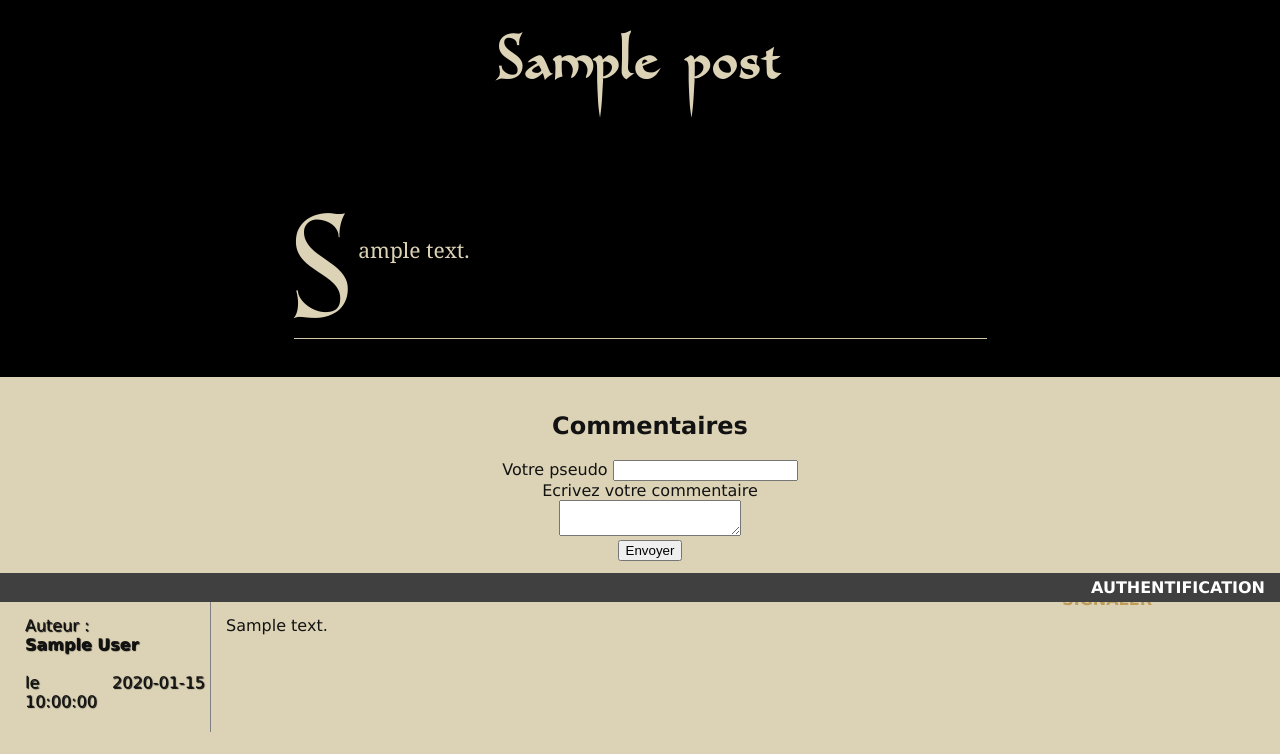
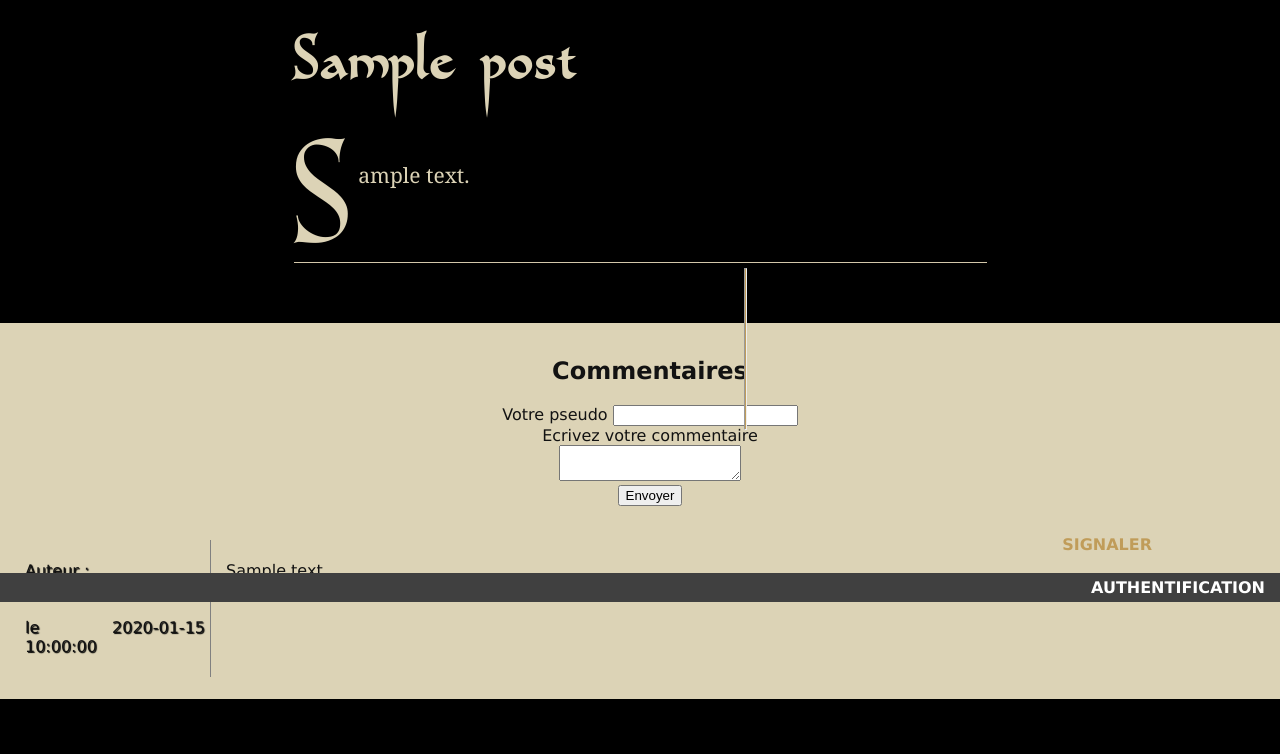
Before and after one commit to SarahGostan/DWJ-Project-4, a PHP site: page /index.php?action=viewPost&id=1 in a window 1280 px wide. Shown: the part 198-952 px from the top of the page. After the commit the page ends 897 px from the top, so only its background shows below. Run offline with PHP 8.4, Linux system fonts and the light colour scheme; tables that the repository leaves empty or names only in its code hold one stand-in row (values such as "Sample post"); some libraries are stand-ins or nearby versions.

Commit message:
Modifications CSS mineures

```diff
--- a/public/style.css
+++ b/public/style.css
@@ -23,6 +23,18 @@ h3{
 	font-size: 44px;
 }
 
+h4{
+	font-weight: bold;
+}
+
+.separation{
+	clear: both;
+	position: absolute;
+	height: 10em;
+	width: 1px;
+	background:  #c09c59;
+	margin: 5px;
+}
 
 a{
 	text-decoration: none;
@@ -144,11 +156,18 @@ background-image: -webkit-linear-gradient(left, #f6f4ee, #c2b189, #f6f4ee);
 
 
 
-#nextAbstract, #previousAbstract, #actualAbstract{
+#nextAbstract, #previousAbstract{
 	width: 33%;
 	text-align: center;
 }
 
+#nextAbstract{
+	margin-right: 10px;
+}
+
+#previousAbstract{
+	margin-left: 10px;
+}
 
 #listPostsAdmin{
 	display: flex;
@@ -169,9 +188,10 @@ background-image: -webkit-linear-gradient(left, #f6f4ee, #c2b189, #f6f4ee);
 	margin-top: 30px;
 }
 
+
+
 .abstract{
 	margin: auto;
-	text-align: justify;
 	border-bottom: 1px solid #c2b189;
 	width: 25%;
 	padding: 20px;
@@ -182,6 +202,7 @@ background-image: -webkit-linear-gradient(left, #f6f4ee, #c2b189, #f6f4ee);
 	padding: 10px;
 	margin-bottom: 30px;
 	height: 300px;
+	text-align: justify;
 }
 
 .abstract a{
--- a/view/admin/administration.php
+++ b/view/admin/administration.php
@@ -16,7 +16,7 @@ ob_start();?>
 	?>
 
 
-		<div class="abstract">	<h2>
+		<div class="adminAbstract">	<h2>
 						<?= ($data['title']); ?><br />
 						<em>le <?= $data['date_creation'];
 									?></em>
--- a/view/post.php
+++ b/view/post.php
@@ -7,9 +7,7 @@ ob_start();
 
 <section id="postsContent">
 	<div id="actualAbstract">
-		<h3><?= (strip_tags($post['title']));?></h3><br />
-
-
+		<h3><?= (strip_tags($post['title']));?></h3>
 	</div>
 	<div id="post">
 
@@ -31,14 +29,17 @@ ob_start();
 	<?= ($lienPostPrecedent);  ?>
 		<div id="previousAbstract">
 
-			<?= (strip_tags($lastPost['title']));?><br />
+			<h4><?= (strip_tags($lastPost['title']));?></h4><br />
 			<p><?= (strip_tags($lastPost['resume']));?></p>
 
 		</div>
 
+		<div>
+		<hr class="separation" />
+		</div>
 
 		<div id="nextAbstract">
-			<?= (strip_tags($nextPost['title']));?><br />
+			<h4><?= (strip_tags($nextPost['title']));?></h4><br />
 
 			<p><?= (strip_tags($nextPost['resume']));?></p>
 
```
